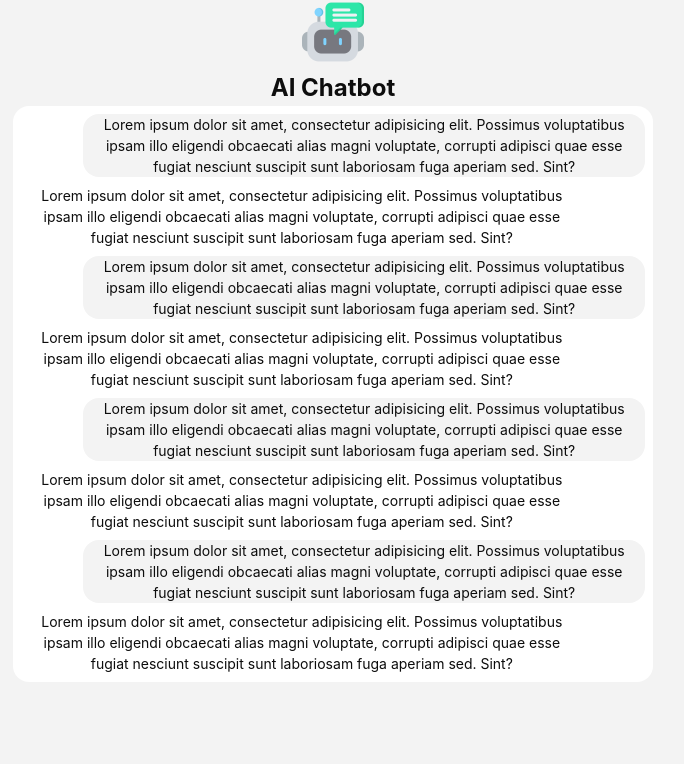
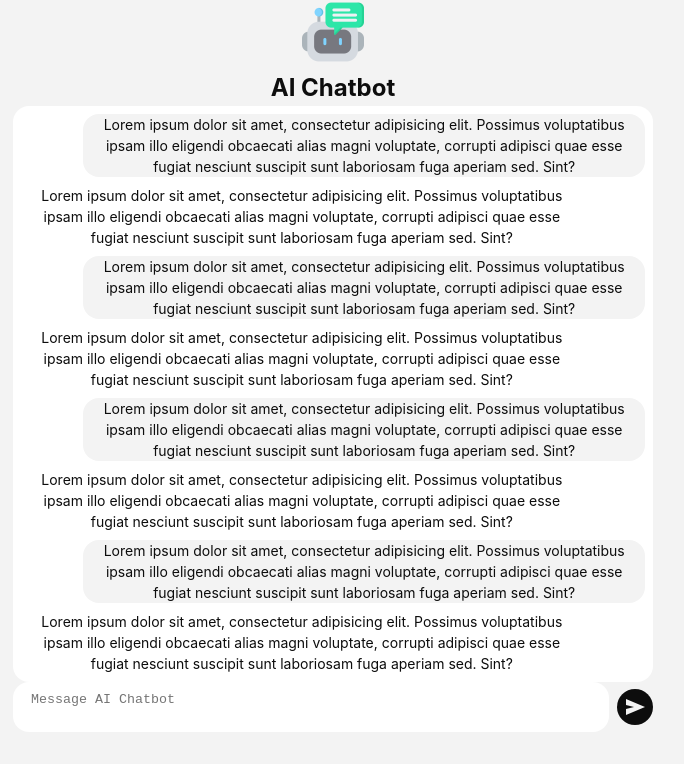
Before and after one commit to sn0w-m0nkey/react-ai-chatbot, a React (Vite) app: page / in a window 1280 px wide. Shown: the top 764 px of the page, without its empty margins (307-991 px from the left). Built offline with nearby package versions, Linux system fonts and the light colour scheme.

Commit message:
Added text input and send button

```diff
--- a/src/App.jsx
+++ b/src/App.jsx
@@ -1,5 +1,6 @@
 import { useState } from 'react';
 import { Chat } from './components/Chat/Chat'
+import { Controls } from './components/Controls/Controls'
 import styles from './App.module.css';
 
 function App() {
@@ -15,6 +16,7 @@
         <div className={styles.ChatContainer}>
           <Chat messages={messages} />
         </div>
+        <Controls />
       </header>
     </>
   )
--- /dev/null
+++ b/src/components/Controls/Controls.jsx
@@ -0,0 +1,31 @@
+import styles from './Controls.module.css'
+
+export function Controls() {
+  return (
+    <div className={styles.Controls}>
+      <div className={styles.TextAreaContainer}>
+        <textarea
+          className={styles.TextArea}
+          placeholder='Message AI Chatbot'
+        />
+      </div>
+      <button className={styles.Button}>
+        <SendIcon />
+      </button>
+    </div>
+  )
+}
+
+function SendIcon() {
+  return (
+    <svg
+      xmlns="http://www.w3.org/2000/svg"
+      height="24px"
+      viewBox="0 -960 960 960"
+      width="24px"
+      fill="#5f6368"
+    >
+      <path d="M120-160v-240l320-80-320-80v-240l760 320-760 320Z" />
+    </svg>
+  );
+}
--- /dev/null
+++ b/src/components/Controls/Controls.module.css
@@ -0,0 +1,39 @@
+.Controls {
+  display: flex;
+  align-items: center;
+  gap: 8px;
+  width: 100%;
+}
+
+.TextAreaContainer {
+  flex-grow: 1;
+  padding: 8px 16px;
+  line-height: 0;
+  border-radius: 16px;
+  background: #ffffff;
+}
+
+.TextArea {
+  width: 100%;
+  height: 100%;
+  border: none;
+  outline: none;
+  resize: none;
+  background: #ffffff;
+}
+
+.Button {
+  display: flex;
+  justify-content: center;
+  align-items: center;
+  width: 36px;
+  height: 36px;
+  border: none;
+  border-radius: 50%;
+  outline: none;
+  background: #0d0d0d;
+}
+
+.Button svg {
+  fill: #f3f3f3;
+}
```
